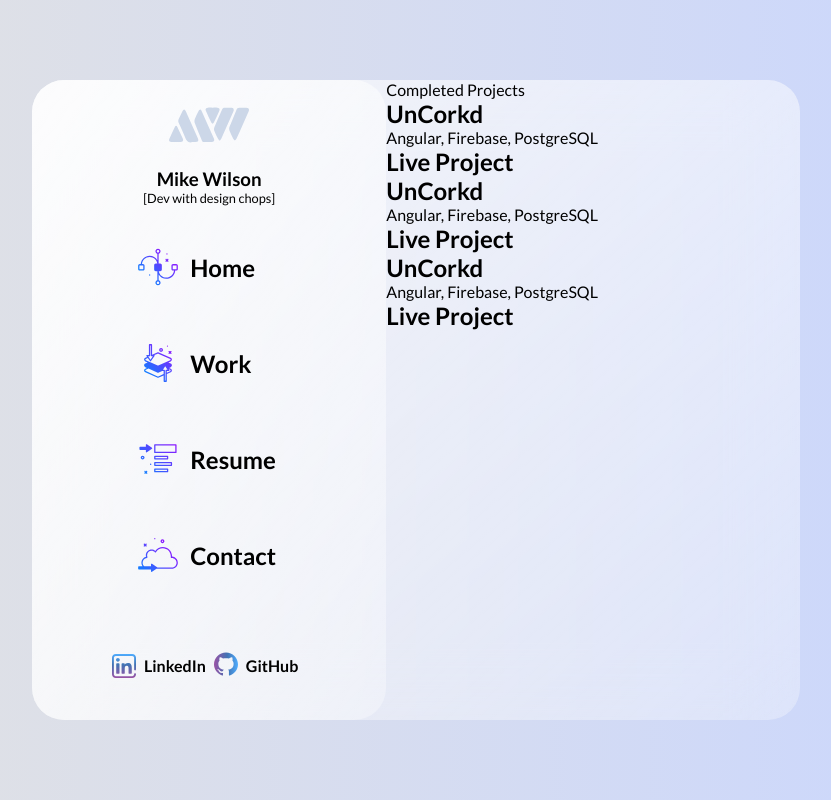
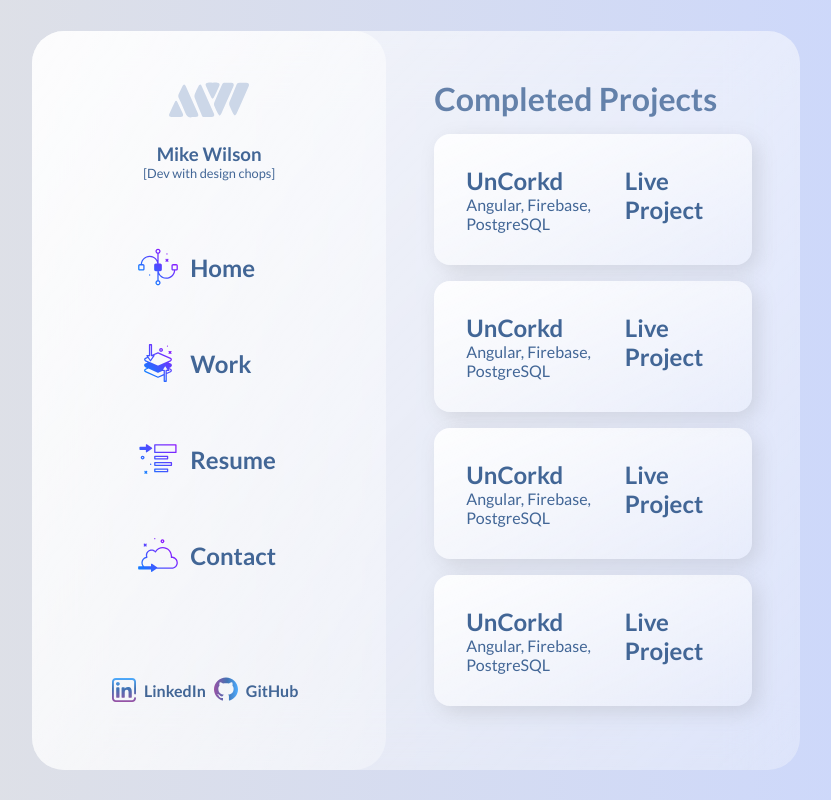
Before and after one commit to wilsonmike/portfolio, a React (Create React App) app: page / in a window 1280 px wide. Shown: the whole page, without its empty margins (224-1055 px from the left). Built offline with nearby package versions, Linux system fonts and the light colour scheme.

Commit message:
style changes

```diff
--- a/src/App.css
+++ b/src/App.css
@@ -2,6 +2,12 @@
   margin: 0;
   padding: 0;
   font-family: "Lato", sans-serif;
+  color: #426696;
+}
+h1 {
+  color: #426696;
+  font-size: 2rem;
+  opacity: 0.8;
 }
 main {
   min-height: 100vh;
@@ -89,6 +95,10 @@ main {
 }
 .projects {
   flex: 2;
+  margin: 3rem;
+  display: flex;
+  flex-direction: column;
+  justify-content: space-evenly;
 }
 .nav-icons {
   height: 3rem;
@@ -106,3 +116,15 @@ main {
   text-decoration: none;
   color: black;
 }
+.card {
+  display: flex;
+  background: linear-gradient(
+    to left top,
+    rgba(255, 255, 255, 0.2),
+    rgba(255, 255, 255, 0.9)
+  );
+  border-radius: 1rem;
+  margin: 1rem 0rem;
+  padding: 2rem;
+  box-shadow: 6px 6px 20px rgba(122, 122, 122, 0.2);
+}
--- a/src/App.js
+++ b/src/App.js
@@ -45,9 +45,16 @@ function App() {
           </div>
           <div className="projects">
             <div className="status">
-              Completed Projects
+              <h1>Completed Projects</h1>
             </div>
             <div className="cards">
+              <div className="card">
+                <div className="project-info">
+                  <h2>UnCorkd</h2>
+                  <p>Angular, Firebase, PostgreSQL</p>
+                </div>
+                <h2 className="percentage">Live Project</h2>
+              </div>
               <div className="card">
                 <div className="project-info">
                   <h2>UnCorkd</h2>
```
Also changed, not shown: 1 other file (tests, documents, lock files or other folders).
